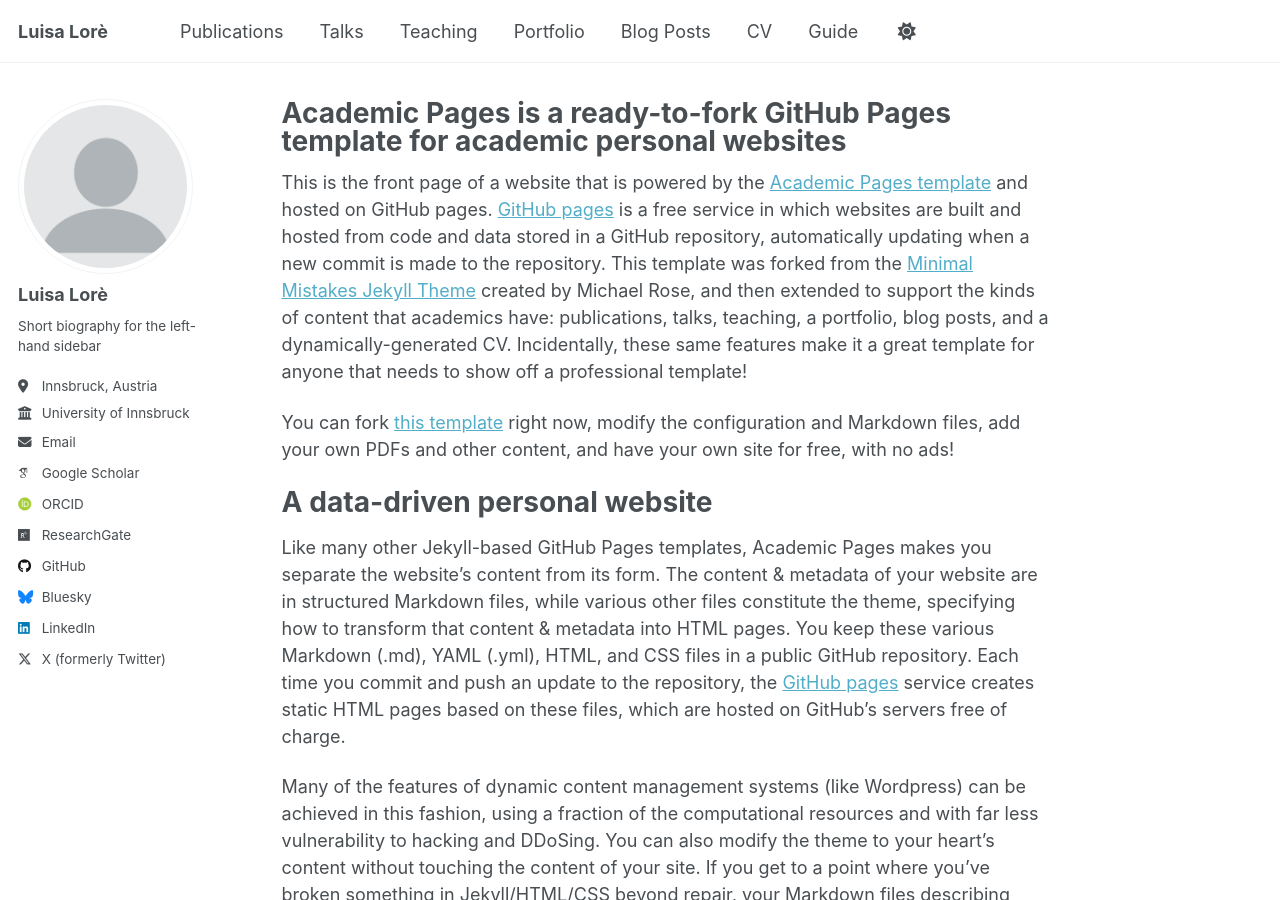
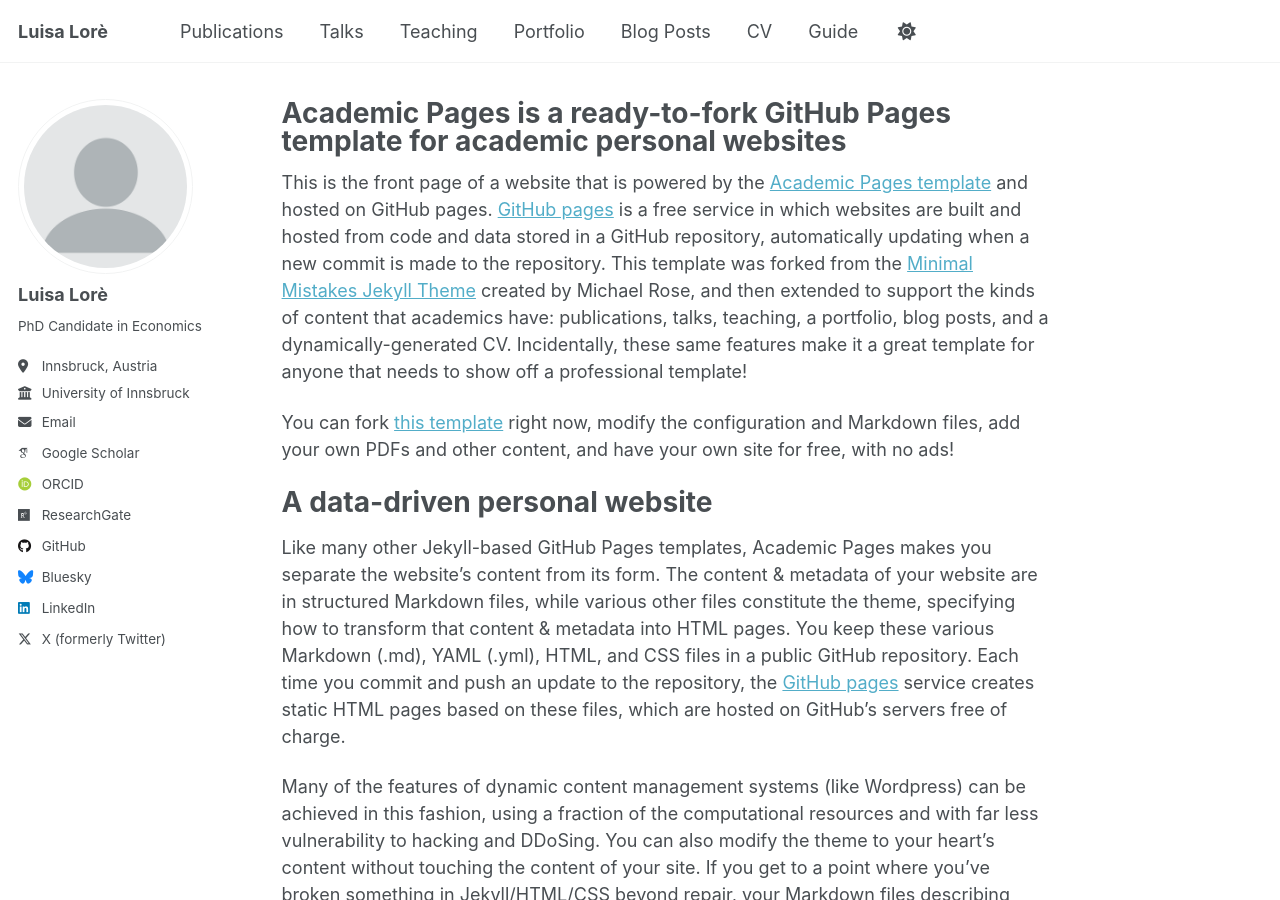
Before and after one commit to LuisaLore/luisalore, a Jekyll site: the page built from _pages/about.md, in a window 1280 px wide and 900 px high. Built offline with Jekyll 4.4.1, drawn with Linux system fonts in a browser that asks for light colours; some web fonts are replaced; a script that is not in the unit is left out.

Commit message:
Update _config.yml

```diff
--- a/_config.yml
+++ b/_config.yml
@@ -12,7 +12,7 @@ site_theme               : "default" # Currently available options are "default"
 title                    : "Luisa Lorè"
 title_separator          : "-"
 name                     : &name "Luisa Lorè"
-description              : &description "Your Name's academic portfolio"   # Update this with a general description of your site, this is the default if not overridden by a page
+description              : &description "Luisa Lorè's academic portfolio"   # Update this with a general description of your site, this is the default if not overridden by a page
 url                      : https://luisalore.github.io # The base hostname & protocol for your site e.g. "https://[your GitHub username].github.io",
                                                            # or if you already have some other page hosted on Github then use "https://[your GitHub username].github.io/[Your Repo Name]"
 baseurl                  : "" # the subpath of your site, e.g. "/blog"
@@ -26,7 +26,7 @@ author:
   avatar           : "profile.png"
   name             : "Luisa Lorè"
   pronouns         : # example: "she/her"
-  bio              : "Short biography for the left-hand sidebar"
+  bio              : "PhD Candidate in Economics"
   location         : "Innsbruck, Austria"
   employer         : "University of Innsbruck"
   uri              : # URL
```
